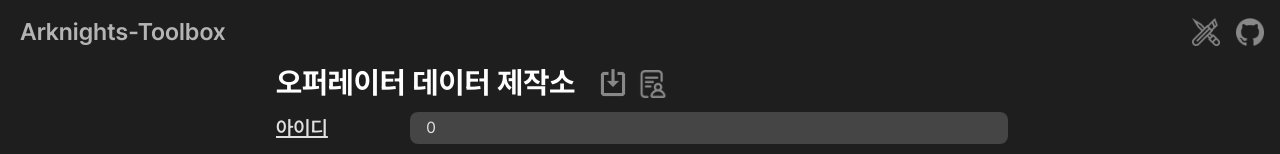
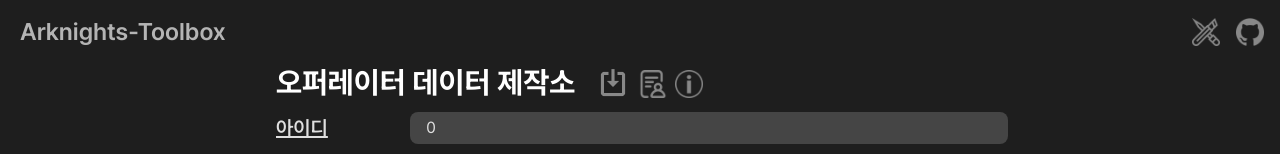
Before and after one commit to nadering/arknights-toolbox, a Next.js app: page /operator-maker in a window 1280 px wide. Shown: the top 154 px of the page. Built offline with nearby package versions, Linux system fonts and the light colour scheme.

Commit message:
Feat: 오퍼레이터 데이터 제작소에 도움말 링크 추가

```diff
--- a/src/app/operator-maker/operator-maker.tsx
+++ b/src/app/operator-maker/operator-maker.tsx
@@ -1037,6 +1037,28 @@
               Google Forms
             </p>
           </a>
+          <a
+            href="https://balsam-column-ee9.notion.site/Arknights-Toolbox-13d2f32df8da80a0b30bf1e8063d2fc5?pvs=4"
+            target="_blank"
+            rel="noopener noreferrer"
+            className={`group relative w-7 selection:bg-transparent aspect-square`}
+          >
+            <Image
+              className="transition:[filter_0s] [filter:invert(56%)_sepia(1%)_saturate(0%)_hue-rotate(46deg)_brightness(96%)_contrast(88%)]
+                hover:[filter:invert(98%)_sepia(2%)_saturate(548%)_hue-rotate(357deg)_brightness(114%)_contrast(75%)]"
+              src="/images/others/information.png"
+              alt="information"
+              fill
+              sizes="10vw"
+              draggable={false}
+            />
+            <p
+              className="hidden absolute inset-x-auto top-0 z-10 px-3 py-[2px] bg-gray-900 text-gray-200 text-center text-nowrap
+                rounded-lg translate-x-[-53px] translate-y-[-34px] group-hover:block"
+            >
+              도움말 (외부 링크)
+            </p>
+          </a>
         </div>
       </div>
       {/* 아이디 */}
```
Also changed, not shown: public/images/others/information.png (added).
